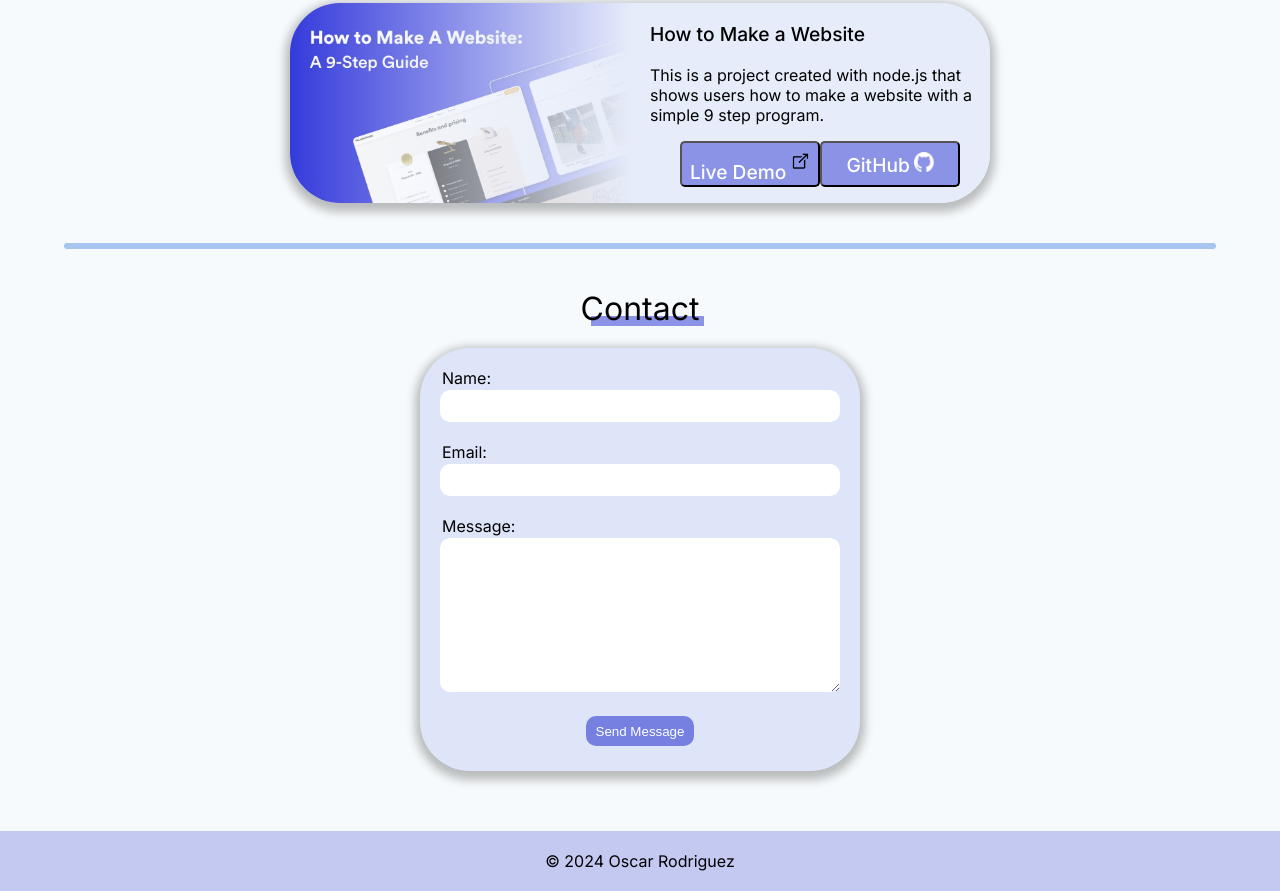
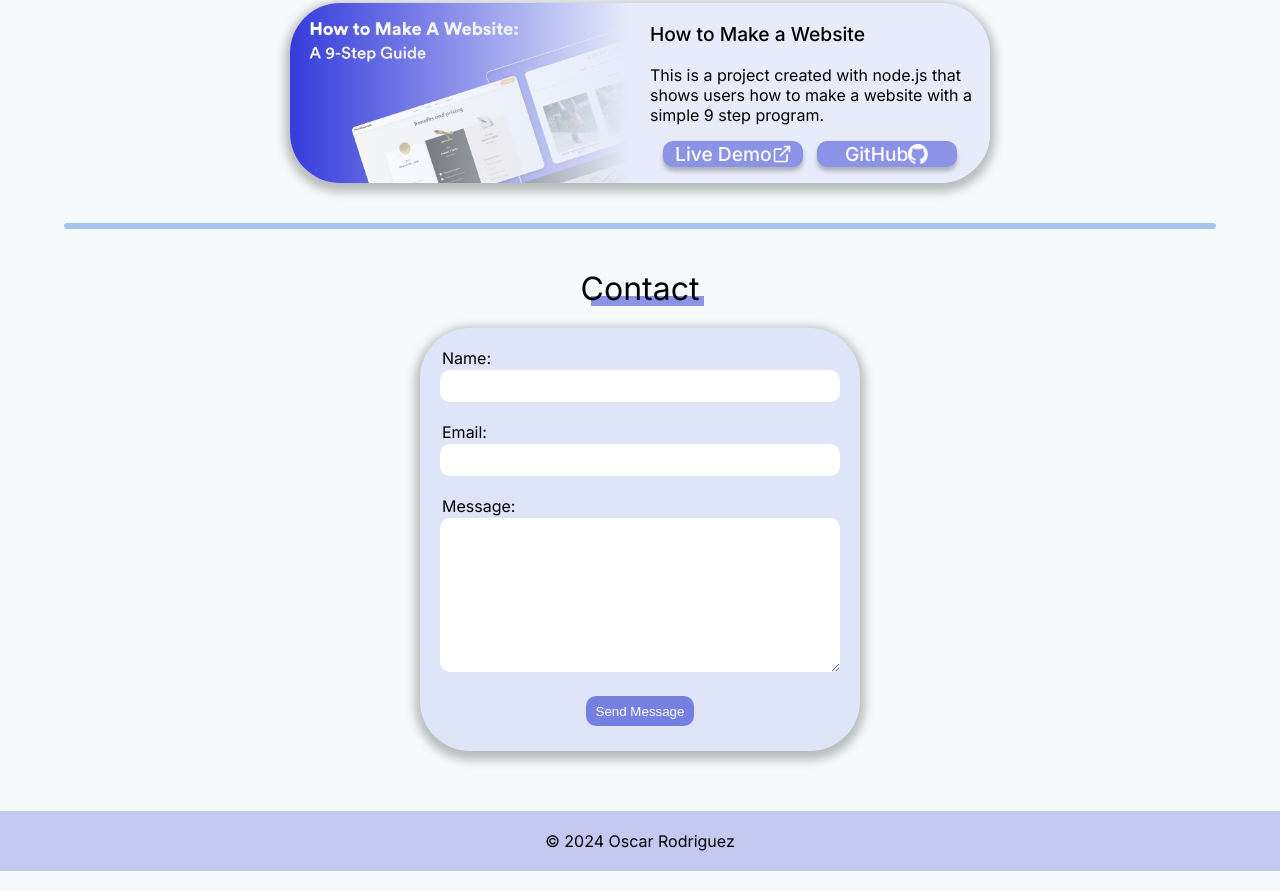
Before and after one commit to rOscar4/Website-Portfolio, a plain HTML site: page index.html in a window 1280 px wide. Shown: the part 1093-1984 px from the top of the page. Drawn offline with Linux system fonts and the light colour scheme.

Commit message:
Small changes to Projects Buttons

```diff
--- a/index.html
+++ b/index.html
@@ -72,7 +72,7 @@
                     <div class="projectButtonsDiv">
                         <button class="projectButton">
                             <span>Live Demo</span>
-                            <img src="images/icons/External Link.png"/>
+                            <img src="images/icons/External link white.png"/>
                         </button>
                         <button class="projectButton">
                             <span>GitHub</span>
--- a/styles.css
+++ b/styles.css
@@ -201,14 +201,20 @@ h3 {
 .projectButtonsDiv {
     margin: 1rem 0;
     display: flex;
-    justify-content: center;
+    justify-content: space-evenly;
+    margin: 16px 20px 16px 0;
 }
 
 .projectButton {
     background-color: hsl(234, 64%, 72%);
-    border-radius: 5px;
+    border-radius: 10px;
+    border-style: none;
+    box-shadow: 0px 4px 4px 0px hsl(0, 0%, 0%, 25%);
     font-family: "Inter", sans-serif;
     min-width: 140px;
+    display: flex;
+    align-items: center;
+    justify-content: center;
     /* min-height: 50px; */
 }
 
@@ -229,7 +235,6 @@ h3 {
 .contactForm {
     width: 100%;
     max-width: 400px;
-    min-height: 350px;
     display: flex;
     flex-direction: column;
     border-radius: 50px;
@@ -308,6 +313,10 @@ footer {
     } */
 
     .skillRow {
+        flex-direction: row;
+    }
+
+    .projectButtonsDiv {
         flex-direction: column;
     }
 }
```
Also changed, not shown: images/icons/External link white.png (added).
